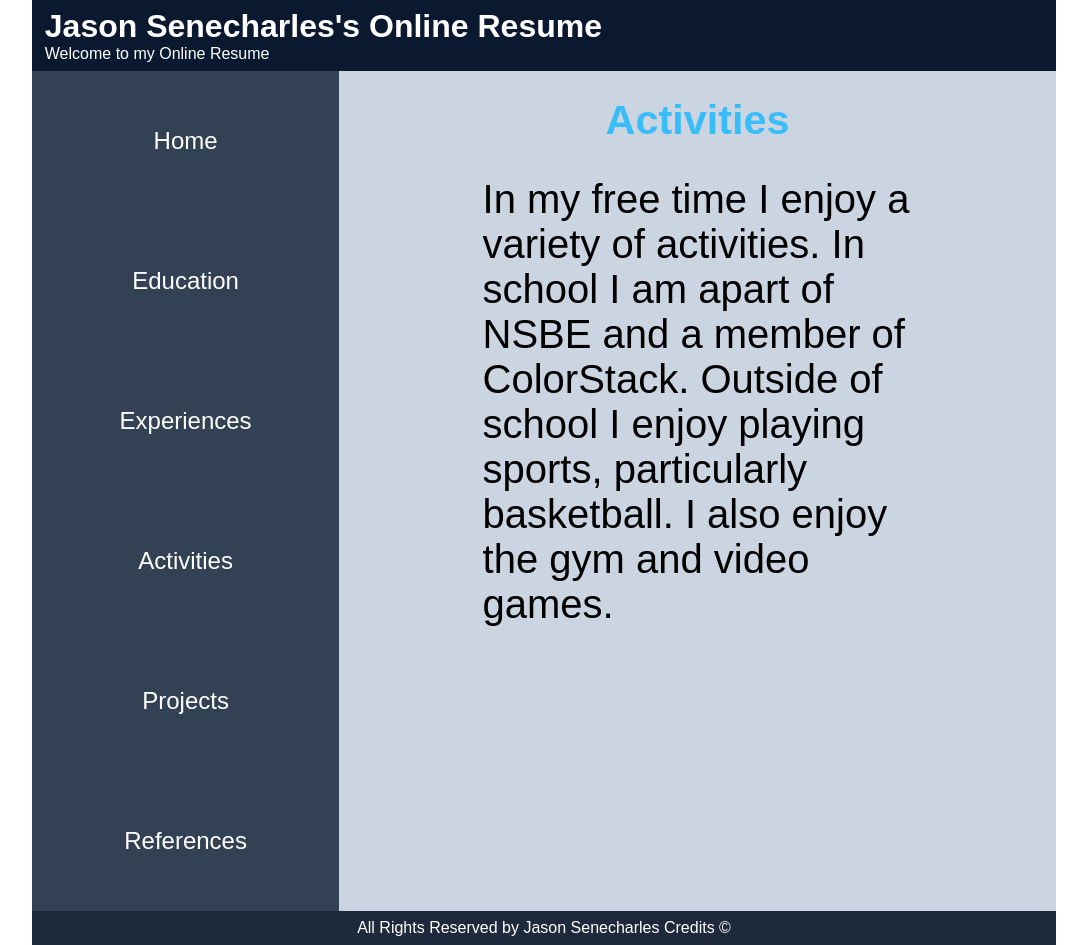
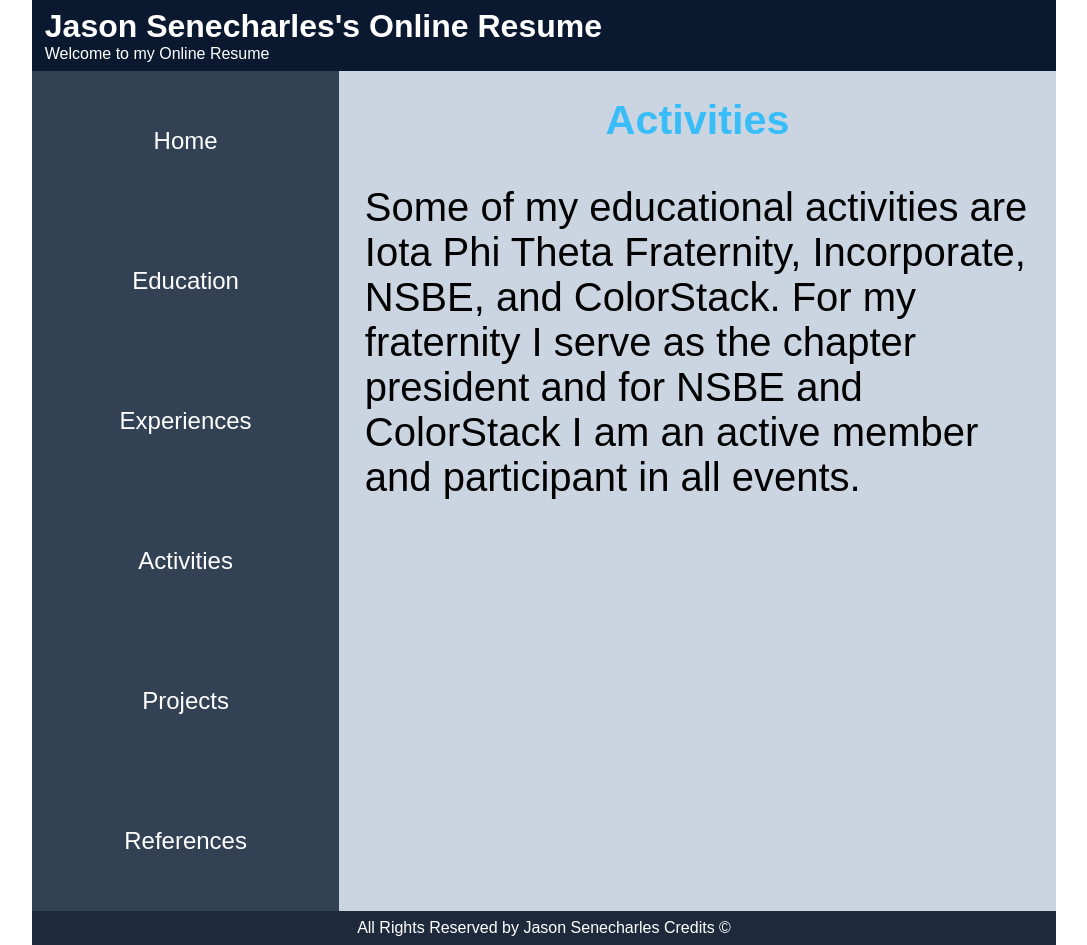
Before and after one commit to jasons1142/mp-3, a React (Vite) app: page /Activities in a window 1280 px wide. Shown: the whole page, without its empty margins (96-1183 px from the left). Built offline with nearby package versions, Linux system fonts and the light colour scheme.

Commit message:
Updates to scope

```diff
--- a/src/Components/sections/Activities.tsx
+++ b/src/Components/sections/Activities.tsx
@@ -3,15 +3,13 @@
 import StyledTitle from "../Title";
 
 const ActivitiesTextContainer = styled.div`
-    align-self: center;
-    width: 60%;
-    margin: 1vh 1vw;
+    display: flex;
+    padding: 2vh 2vw;
+    flex: 1;
 
     @media screen and (max-width: 1000px) {
-        align-self: center;
-        width: 90%;
-        margin: 1vh 1vw;
-        font-size: 24px;
+        padding: 2vh 4vw;
+        flex-direction: column;
     }
 `;
 
@@ -29,10 +27,10 @@
             <StyledTitle>Activities</StyledTitle>
                 <ActivitiesTextContainer>
                     <ActivitiesText>
-                        In my free time I enjoy a variety of activities. In school
-                        I am apart of NSBE and a member of ColorStack. Outside of school
-                        I enjoy playing sports, particularly basketball. I also enjoy the gym and
-                        video games.
+                        Some of my educational activities are Iota Phi Theta Fraternity,
+                        Incorporate, NSBE, and ColorStack. For my fraternity I serve as the
+                        chapter president and for NSBE and ColorStack I am an active member
+                        and participant in all events.
                     </ActivitiesText>
                 </ActivitiesTextContainer>
         </StyledMain>
--- a/src/Components/sections/Experiences.tsx
+++ b/src/Components/sections/Experiences.tsx
@@ -3,23 +3,20 @@
 import StyledTitle from "../Title";
 
 const ExperiencesContainer = styled.div`
-    width: 100%;
     display: flex;
-    flex-direction: row;
     padding: 2vh 2vw;
+    flex: 1;
+
+    @media screen and (max-width: 1000px) {
+        padding: 2vh 4vw;
+        flex-direction: column;
+    }
 `;
 
 const ExperiencesList = styled.div`
-    align-self: center;
-    width: 60%;
-    font-size: calc(2.5px + 2.5vw);
-
-    @media screen and (max-width: 1000px) {
-        align-self: center;
-        width: 90%;
-        margin: 1vh 1vw;
-        font-size: calc(2.75px + 2.75vw);
-    }
+    max-width: 800pc;
+    width: 100%;
+    font-size: clamp(1rem, 2.5vw, 1.5rem)
 `;
 
 export default function Experiences() {
```
